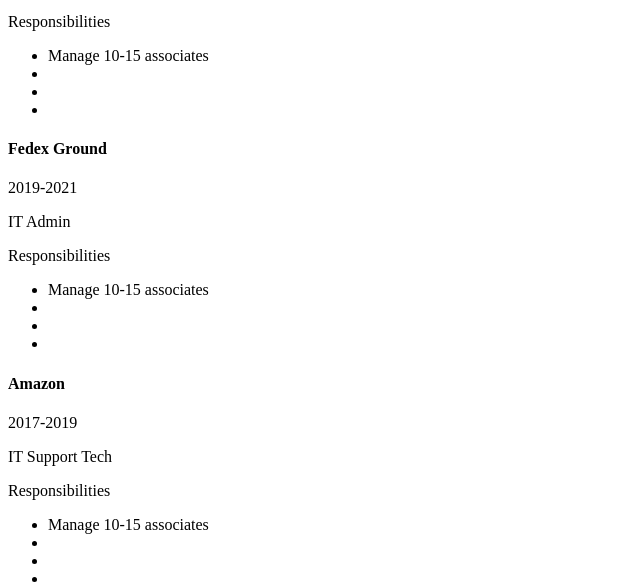
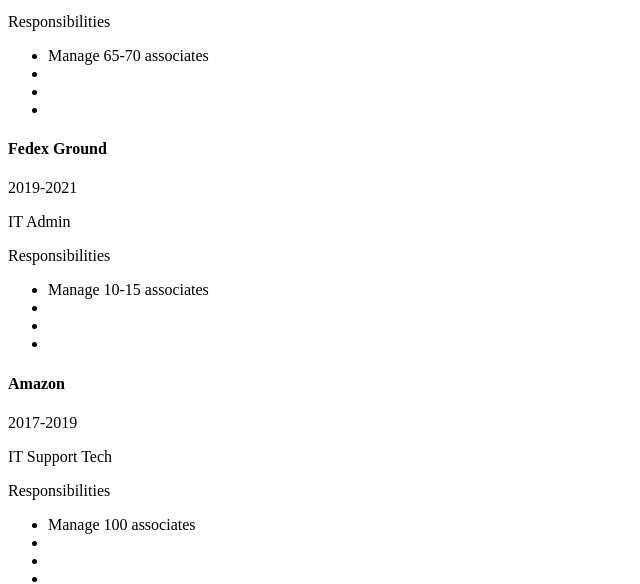
Before and after one commit to Mrfrazier14/My-Portfolio-Website, a plain HTML site: page index.html in a window 1280 px wide. Shown: the part 295-879 px from the top of the page, 0-640 px from the left. Drawn offline with Linux system fonts and the light colour scheme.

Commit message:
Update index.html

```diff
--- a/index.html
+++ b/index.html
@@ -19,7 +19,7 @@
         <p>IT Admin</p>
         <p>Responsibilities</p>
             <ul>
-                <li>Manage 10-15 associates</li>
+                <li>Manage 65-70 associates</li>
                 <li></li>
                 <li></li>
                 <li></li>
@@ -41,7 +41,7 @@
         <p>IT Support Tech</p>
         <p>Responsibilities</p>
             <ul>
-                <li>Manage 10-15 associates</li>
+                <li>Manage 100 associates</li>
                 <li></li>
                 <li></li>
                 <li></li>
```
